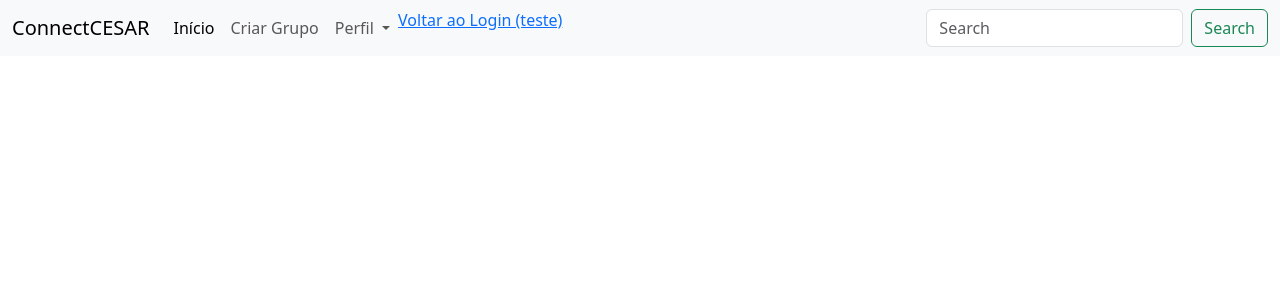
After one commit to caetrias/connectcesar, a Django app: page /tela_inicial/ in a window 1280 px wide. The commit adds this page. Shown: the top 300 px of the page. Run offline with Django 4.2, Linux system fonts and the light colour scheme.

Commit message:
Tela Inicial Implementada

```diff
--- a/cesarconnect/ccapp/urls.py
+++ b/cesarconnect/ccapp/urls.py
@@ -6,5 +6,6 @@ from . import views
 urlpatterns = [
     path('', views.login, name="login"),
     path('cadastro/', views.cadastro, name="cadastro"),
+    path('tela_inicial/', views.tela_inicial, name="tela_inicial"),
 
 ]
--- a/cesarconnect/ccapp/views.py
+++ b/cesarconnect/ccapp/views.py
@@ -7,3 +7,6 @@ def login(request):
 
 def cadastro(request):
     return render(request, 'cadastro.html')
+
+def tela_inicial(request):
+    return render(request, 'tela_inicial.html')
--- a/cesarconnect/templates/cadastro.html
+++ b/cesarconnect/templates/cadastro.html
@@ -11,11 +11,7 @@
 
 
 
-<nav class="navbar bg-body-tertiary">
-  <div class="container-fluid">
-    <span class="navbar-brand mb-0 h1">CESARCONNECT</span>
-  </div>
-</nav>
+    {% include 'navbar.html' %}
 
     <div class="container">
         <h1></h1>
--- a/cesarconnect/templates/navbar.html
+++ b/cesarconnect/templates/navbar.html
@@ -1,5 +1,5 @@
 <a href="/">
-    <h2></h2>
+    <h2>CESARConnect</h2>
 </a>
 
 <hr>
--- /dev/null
+++ b/cesarconnect/templates/tela_inicial.html
@@ -0,0 +1,48 @@
+<!doctype html>
+<html lang="en">
+  <head>
+    <meta charset="utf-8">
+    <meta name="viewport" content="width=device-width, initial-scale=1">
+    <link href="https://cdn.jsdelivr.net/npm/bootstrap@5.3.2/dist/css/bootstrap.min.css" rel="stylesheet" integrity="sha384-T3c6CoIi6uLrA9TneNEoa7RxnatzjcDSCmG1MXxSR1GAsXEV/Dwwykc2MPK8M2HN" crossorigin="anonymous">
+    <title>ConnectCESAR</title>
+</head>
+<body>
+    <nav class="navbar navbar-expand-lg bg-body-tertiary">
+        <div class="container-fluid">
+          <a class="navbar-brand" href="#">ConnectCESAR</a>
+          <button class="navbar-toggler" type="button" data-bs-toggle="collapse" data-bs-target="#navbarSupportedContent" aria-controls="navbarSupportedContent" aria-expanded="false" aria-label="Toggle navigation">
+            <span class="navbar-toggler-icon"></span>
+          </button>
+          <div class="collapse navbar-collapse" id="navbarSupportedContent">
+            <ul class="navbar-nav me-auto mb-2 mb-lg-0">
+              <li class="nav-item">
+                <a class="nav-link active" aria-current="page" href="#">Início</a>
+              </li>
+              <li class="nav-item">
+                <a class="nav-link" href="#">Criar Grupo</a>
+              </li>
+              <li class="nav-item dropdown">
+                <a class="nav-link dropdown-toggle" href="#" role="button" data-bs-toggle="dropdown" aria-expanded="false">
+                  Perfil
+                </a>
+                <ul class="dropdown-menu">
+                  <li><a class="dropdown-item" href="#">Meu Perfil</a></li>
+                  <li><a class="dropdown-item" href="#">Editar Perfil</a></li>
+                  <li><hr class="dropdown-divider"></li>
+                  <li><a class="dropdown-item" href="#">Sair</a></li>
+                </ul>
+              </li>
+              <li class="nav-item">
+                <a href="/">Voltar ao Login (teste)</a>
+              </li>
+            </ul>
+            <form class="d-flex" role="search">
+              <input class="form-control me-2" type="search" placeholder="Search" aria-label="Search">
+              <button class="btn btn-outline-success" type="submit">Search</button>
+            </form>
+          </div>
+        </div>
+      </nav>
+</body>
+<script src="https://cdn.jsdelivr.net/npm/bootstrap@5.3.2/dist/js/bootstrap.bundle.min.js" integrity="sha384-C6RzsynM9kWDrMNeT87bh95OGNyZPhcTNXj1NW7RuBCsyN/o0jlpcV8Qyq46cDfL" crossorigin="anonymous"></script>
+</html>
```
Also changed, not shown: cesarconnect/templates/cadastrologin.css (added, +12 -0 lines), cesarconnect/templates/login.html (+3 -6 lines).
